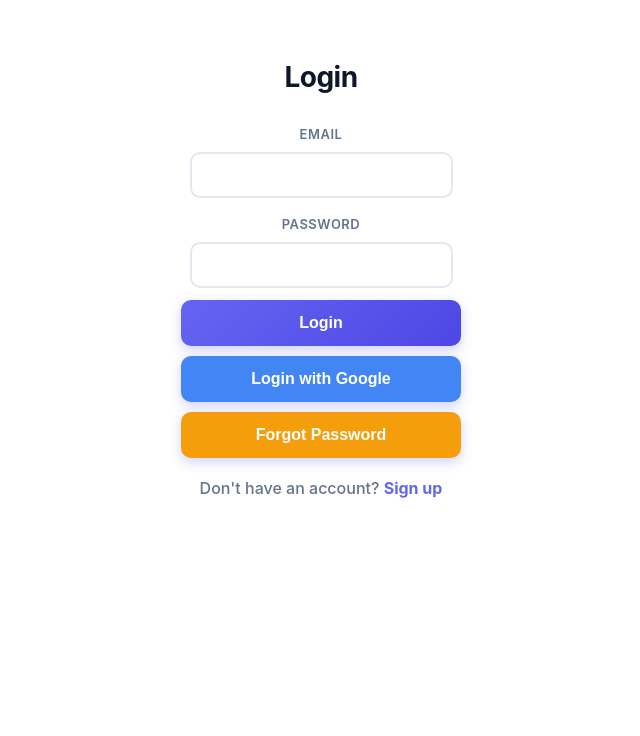
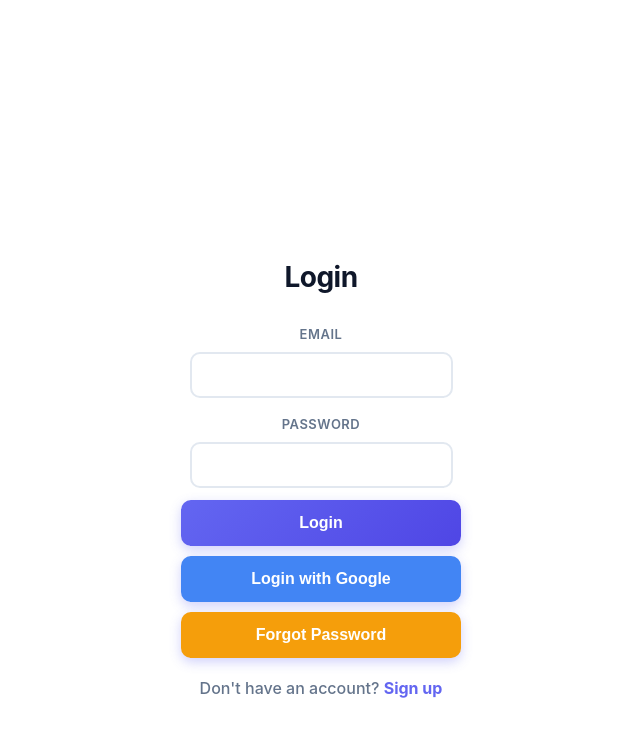
Before and after one commit to zion2912/fitness-tracker, a React (Create React App) app: page /login in a window 1280 px wide. Shown: the top 736 px of the page, without its empty margins (319-959 px from the left). Built offline with nearby package versions, Linux system fonts and the light colour scheme; no server answers.

Commit message:
cosmetics 3

```diff
--- a/src/App.css
+++ b/src/App.css
@@ -72,7 +72,7 @@
 .panel {
   background: rgba(255, 255, 255, 0.98);
   border-radius: 0;
-  padding: 200px 60px 60px 60px;
+  padding: 60px 60px 60px 60px;
   box-shadow: 0 10px 40px rgba(0, 0, 0, 0.12);
   max-width: 1000px;
   margin: 64px auto 32px; /* top | left/right | bottom */
@@ -87,6 +87,7 @@ h2 {
   color: #0f172a;
   letter-spacing: -0.5px;
   text-align: center;
+  padding-top: 200px;
 }
 
 .workout-form .row {
```
